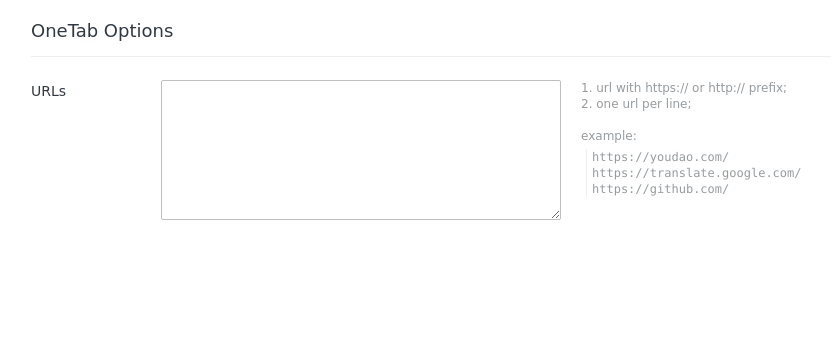
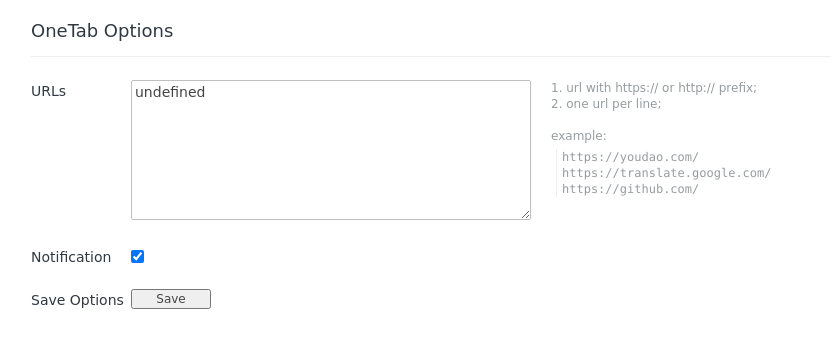
Before and after one commit to ChesterYue/OneTab, a browser extension: page project/OneTab/options.html in a window 1280 px wide. Shown: the whole page, without its empty margins (4-836 px from the left). Drawn offline with Linux system fonts and the light colour scheme.

Commit message:
[A] options page - notification / save

```diff
--- a/project/OneTab/options.css
+++ b/project/OneTab/options.css
@@ -58,7 +58,7 @@ td {
     width: 1px;
     white-space: nowrap;
     margin-right: 10px;
-    min-width: 130px;
+    min-width: 100px;
     padding-top: 3px;
     vertical-align: top;
 }
@@ -112,3 +112,29 @@ pre {
     display: block;
     white-space: pre;
 }
+
+#notification-checked {
+    margin-top: 4px;
+    margin-left: 0px;
+}
+
+button {
+    white-space: nowrap;
+    width: 80px;
+    color: #444;
+    font: inherit;
+    text-shadow: 0 1px 0 #f0f0f0;
+    height: 20px;
+    font-size: 12px;
+    padding: 0 10px;
+    text-rendering: auto;
+    letter-spacing: normal;
+    word-spacing: normal;
+    text-transform: none;
+    text-indent: 0px;
+    display: inline-block;
+    text-align: center;
+    cursor: default;
+    box-sizing: border-box;
+    margin: 0em;
+}
--- a/project/OneTab/options.html
+++ b/project/OneTab/options.html
@@ -31,24 +31,25 @@ https://translate.google.com/
 https://github.com/ </pre>
                     </td>
                 </tr>
+
+                <tr>
+                    <td class="caption">Notification</td>
+                    <td id="input">
+                        <input type="checkbox" id="notification-checked" checked>
+                    </td>
+                </tr>
+
+                <tr>
+                    <td class="caption">Save Options</td>
+                    <td id="input">
+                        <button id="save">Save</button>
+                    </td>
+                </tr>
             </tbody>
         </table>
     </div>
 
-    <!--
-    <div>urls to filter:</div>
-    <div>&nbsp;&nbsp;&nbsp;&nbsp;* each per line</div>
-    <div>&nbsp;&nbsp;&nbsp;&nbsp;* example: https://translate.google.com/</div>
-    <div><textarea id="urls" rows="10" cols="40"></textarea></div>
-    <div>&nbsp;</div>
-
-    <div>notification: <input type="checkbox" id="checkbox-notification" checked></div>
-    <div>&nbsp;</div>
-
-    <div><button id="button-save">save</button></div>
-
     <script src="options.js"></script>
-    -->
 </body>
 
 </html>
--- a/project/OneTab/options.js
+++ b/project/OneTab/options.js
@@ -4,13 +4,13 @@
 function save() {
     const obj = {
         inputUrlString: document.getElementById('urls').value,
-        notificationEnabled: document.getElementById('checkbox-notification').checked,
+        notificationChecked: document.getElementById('notification-checked').checked,
     };
     chrome.storage.sync.set(obj, function() {
-        alert('options saved');
+        alert('Options Saved');
     });
 }
-document.getElementById('button-save').addEventListener('click', save);
+document.getElementById('save').addEventListener('click', save);
 
 
 /**
@@ -19,12 +19,12 @@ document.getElementById('button-save').addEventListener('click', save);
 function load() {
     const keyList = [
         'inputUrlString',
-        'notificationEnabled',
+        'notificationChecked',
     ];
     chrome.storage.sync.get(keyList, function(obj) {
         console.log(`${JSON.stringify(obj)}`);
         document.getElementById('urls').value = obj['inputUrlString'] !== 'undefined' ? obj['inputUrlString'] : '';
-        document.getElementById('checkbox-notification').checked = obj['notificationEnabled'] !== undefined ? obj['notificationEnabled'] : true;
+        document.getElementById('notification-checked').checked = obj['notificationChecked'] !== undefined ? obj['notificationChecked'] : true;
     });
 }
 window.addEventListener('load', load);
```
Also changed, not shown: project/OneTab/daemon.js (+4 -4 lines).
